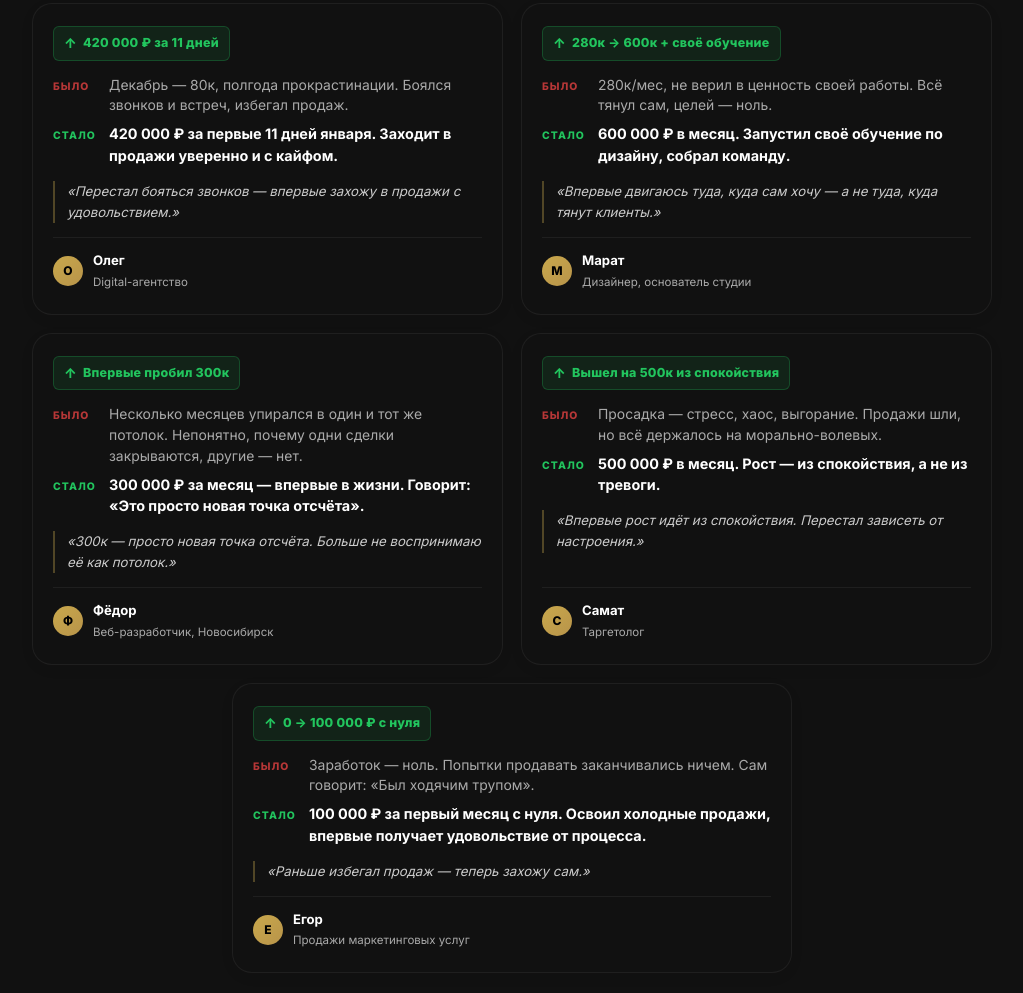
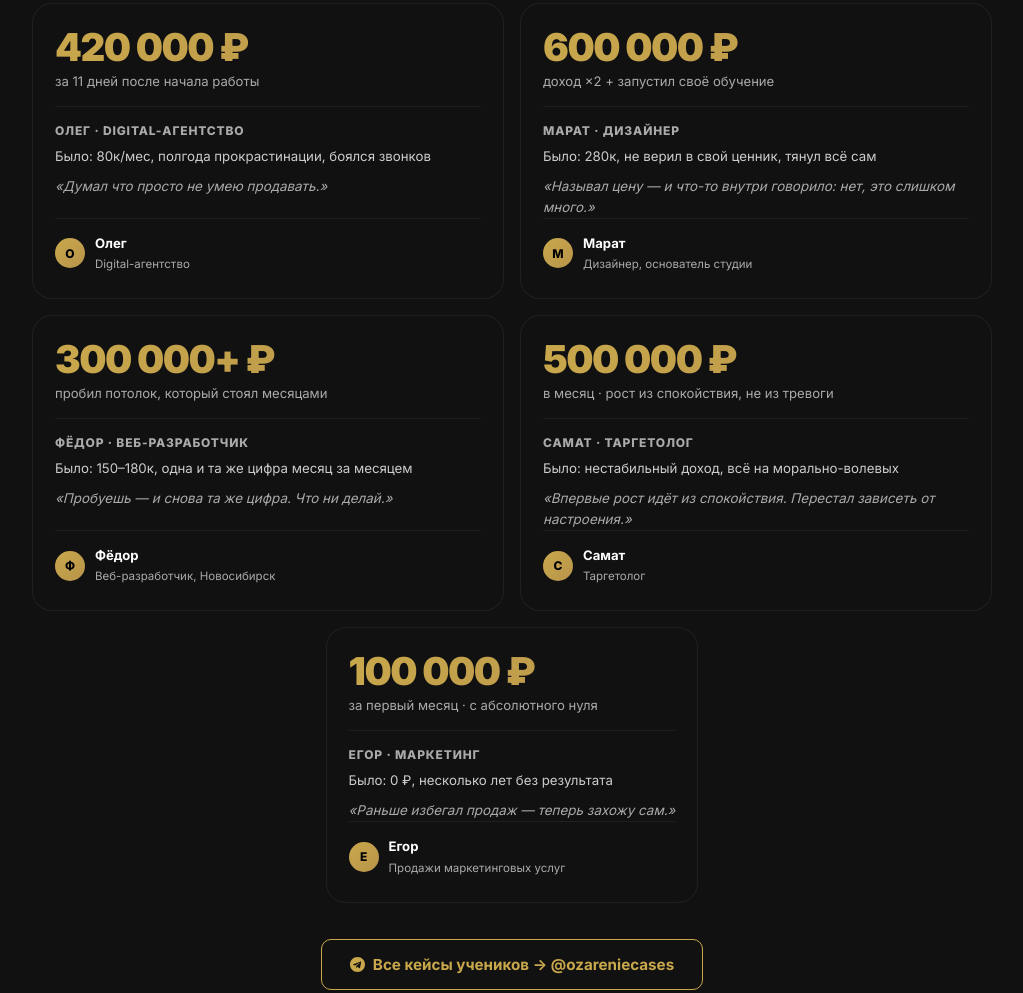
Before and after one commit to vodasolenaya/shamil-project, a plain HTML site: page diagnostic.html in a window 1280 px wide. Shown: the part 4061-5054 px from the top of the page, without its empty margins (128-1151 px from the left). Drawn offline with Linux system fonts and the light colour scheme.

Commit message:
Align diagnostic case cards to match main page style exactly

```diff
--- a/diagnostic.html
+++ b/diagnostic.html
@@ -329,40 +329,28 @@
     @media(max-width:580px){ .testi-grid { grid-template-columns: 1fr; } }
 
     /* ── CASE CARDS ── */
-    .cases-grid { display: grid; grid-template-columns: repeat(2,1fr); gap: 18px; }
+    .cases-grid { display: grid; grid-template-columns: repeat(2,1fr); gap: 16px; }
     .case-card {
       background: var(--card); border: 1px solid var(--border);
-      border-radius: var(--r2); padding: 22px 20px;
-      position: relative; transition: border-color .25s, transform .25s;
-      display: flex; flex-direction: column; gap: 14px;
-      box-shadow: 0 1px 3px rgba(30,20,5,.06), 0 4px 16px rgba(30,20,5,.04);
+      border-radius: var(--r2); padding: 24px 22px;
+      display: flex; flex-direction: column; gap: 0;
+      transition: border-color .25s, transform .25s;
     }
     .case-card:hover { border-color: rgba(240,192,64,.25); transform: translateY(-2px); }
-    .case-result-badge {
-      display: inline-flex; align-items: center; gap: 6px;
-      background: rgba(34,197,94,.1); border: 1px solid rgba(34,197,94,.25);
-      border-radius: 6px; padding: 5px 10px;
-      font-size: .78rem; font-weight: 800; color: #22c55e;
-      letter-spacing: .02em; width: fit-content;
-    }
-    .case-result-badge::before { content: '↑'; font-size: .85rem; }
-    .case-ab { display: flex; flex-direction: column; gap: 7px; }
-    .case-ab-row { display: flex; align-items: baseline; gap: 10px; }
-    .case-ab-label {
-      font-size: .65rem; font-weight: 800; letter-spacing: .1em;
-      text-transform: uppercase; flex-shrink: 0; width: 46px; padding-top: 1px;
-    }
-    .case-ab-row.was .case-ab-label { color: rgba(239,68,68,.75); }
-    .case-ab-row.became .case-ab-label { color: #22c55e; }
-    .case-ab-text { font-size: .87rem; color: var(--text3); line-height: 1.5; }
-    .case-ab-row.became .case-ab-text { color: var(--text); font-weight: 700; font-size: .9rem; }
-    .case-quote {
-      font-size: .83rem; color: var(--text2); line-height: 1.6; font-style: italic;
-      border-left: 2px solid rgba(201,168,76,.35); padding-left: 12px;
-    }
+    .case-result {
+      font-size: clamp(1.8rem,3vw,2.4rem); font-weight: 900; letter-spacing: -1.5px;
+      background: linear-gradient(135deg, var(--gold), var(--gold2));
+      -webkit-background-clip: text; -webkit-text-fill-color: transparent; background-clip: text;
+      line-height: 1; margin-bottom: 5px;
+    }
+    .case-period { font-size: .82rem; color: var(--text3); margin-bottom: 16px; line-height: 1.4; }
+    .case-divider { height: 1px; background: var(--border); margin-bottom: 14px; }
+    .case-who { font-size: .75rem; font-weight: 800; letter-spacing: .07em; text-transform: uppercase; color: var(--text3); margin-bottom: 6px; }
+    .case-before { font-size: .83rem; color: var(--text2); line-height: 1.45; margin-bottom: 10px; }
+    .case-quote { font-size: .84rem; color: var(--text3); line-height: 1.55; font-style: italic; margin-bottom: 0; }
     .case-footer {
       display: flex; align-items: center; gap: 10px;
-      margin-top: auto; padding-top: 12px; border-top: 1px solid var(--border);
+      margin-top: auto; padding-top: 14px; border-top: 1px solid var(--border);
     }
     .case-avatar {
       width: 30px; height: 30px; border-radius: 50%; flex-shrink: 0;
@@ -1140,18 +1128,12 @@
 
       <!-- Олег -->
       <div class="case-card reveal">
-        <div class="case-result-badge">420 000 ₽ за 11 дней</div>
-        <div class="case-ab">
-          <div class="case-ab-row was">
-            <span class="case-ab-label">Было</span>
-            <span class="case-ab-text">Декабрь — 80к, полгода прокрастинации. Боялся звонков и встреч, избегал продаж.</span>
-          </div>
-          <div class="case-ab-row became">
-            <span class="case-ab-label">Стало</span>
-            <span class="case-ab-text">420 000 ₽ за первые 11 дней января. Заходит в продажи уверенно и с кайфом.</span>
-          </div>
-        </div>
-        <p class="case-quote">«Перестал бояться звонков — впервые захожу в продажи с удовольствием.»</p>
+        <div class="case-result">420 000 ₽</div>
+        <div class="case-period">за 11 дней после начала работы</div>
+        <div class="case-divider"></div>
+        <div class="case-who">Олег · Digital-агентство</div>
+        <div class="case-before">Было: 80к/мес, полгода прокрастинации, боялся звонков</div>
+        <div class="case-quote">«Думал что просто не умею продавать.»</div>
         <div class="case-footer">
           <div class="case-avatar">О</div>
           <div><div class="case-name">Олег</div><div class="case-role">Digital-агентство</div></div>
@@ -1160,18 +1142,12 @@
 
       <!-- Марат -->
       <div class="case-card reveal reveal-d1">
-        <div class="case-result-badge">280к → 600к + своё обучение</div>
-        <div class="case-ab">
-          <div class="case-ab-row was">
-            <span class="case-ab-label">Было</span>
-            <span class="case-ab-text">280к/мес, не верил в ценность своей работы. Всё тянул сам, целей — ноль.</span>
-          </div>
-          <div class="case-ab-row became">
-            <span class="case-ab-label">Стало</span>
-            <span class="case-ab-text">600 000 ₽ в месяц. Запустил своё обучение по дизайну, собрал команду.</span>
-          </div>
-        </div>
-        <p class="case-quote">«Впервые двигаюсь туда, куда сам хочу — а не туда, куда тянут клиенты.»</p>
+        <div class="case-result">600 000 ₽</div>
+        <div class="case-period">доход ×2 + запустил своё обучение</div>
+        <div class="case-divider"></div>
+        <div class="case-who">Марат · Дизайнер</div>
+        <div class="case-before">Было: 280к, не верил в свой ценник, тянул всё сам</div>
+        <div class="case-quote">«Называл цену — и что-то внутри говорило: нет, это слишком много.»</div>
         <div class="case-footer">
           <div class="case-avatar">М</div>
           <div><div class="case-name">Марат</div><div class="case-role">Дизайнер, основатель студии</div></div>
@@ -1180,18 +1156,12 @@
 
       <!-- Федя -->
       <div class="case-card reveal">
-        <div class="case-result-badge">Впервые пробил 300к</div>
-        <div class="case-ab">
-          <div class="case-ab-row was">
-            <span class="case-ab-label">Было</span>
-            <span class="case-ab-text">Несколько месяцев упирался в один и тот же потолок. Непонятно, почему одни сделки закрываются, другие — нет.</span>
-          </div>
-          <div class="case-ab-row became">
-            <span class="case-ab-label">Стало</span>
-            <span class="case-ab-text">300 000 ₽ за месяц — впервые в жизни. Говорит: «Это просто новая точка отсчёта».</span>
-          </div>
-        </div>
-        <p class="case-quote">«300к — просто новая точка отсчёта. Больше не воспринимаю её как потолок.»</p>
+        <div class="case-result">300 000+ ₽</div>
+        <div class="case-period">пробил потолок, который стоял месяцами</div>
+        <div class="case-divider"></div>
+        <div class="case-who">Фёдор · Веб-разработчик</div>
+        <div class="case-before">Было: 150–180к, одна и та же цифра месяц за месяцем</div>
+        <div class="case-quote">«Пробуешь — и снова та же цифра. Что ни делай.»</div>
         <div class="case-footer">
           <div class="case-avatar">Ф</div>
           <div><div class="case-name">Фёдор</div><div class="case-role">Веб-разработчик, Новосибирск</div></div>
@@ -1200,18 +1170,12 @@
 
       <!-- Самат -->
       <div class="case-card reveal reveal-d1">
-        <div class="case-result-badge">Вышел на 500к из спокойствия</div>
-        <div class="case-ab">
-          <div class="case-ab-row was">
-            <span class="case-ab-label">Было</span>
-            <span class="case-ab-text">Просадка — стресс, хаос, выгорание. Продажи шли, но всё держалось на морально-волевых.</span>
-          </div>
-          <div class="case-ab-row became">
-            <span class="case-ab-label">Стало</span>
-            <span class="case-ab-text">500 000 ₽ в месяц. Рост — из спокойствия, а не из тревоги.</span>
-          </div>
-        </div>
-        <p class="case-quote">«Впервые рост идёт из спокойствия. Перестал зависеть от настроения.»</p>
+        <div class="case-result">500 000 ₽</div>
+        <div class="case-period">в месяц · рост из спокойствия, не из тревоги</div>
+        <div class="case-divider"></div>
+        <div class="case-who">Самат · Таргетолог</div>
+        <div class="case-before">Было: нестабильный доход, всё на морально-волевых</div>
+        <div class="case-quote">«Впервые рост идёт из спокойствия. Перестал зависеть от настроения.»</div>
         <div class="case-footer">
           <div class="case-avatar">С</div>
           <div><div class="case-name">Самат</div><div class="case-role">Таргетолог</div></div>
@@ -1220,18 +1184,12 @@
 
       <!-- Егор -->
       <div class="case-card reveal" style="grid-column: 1 / -1; max-width: 560px; margin-inline: auto;">
-        <div class="case-result-badge">0 → 100 000 ₽ с нуля</div>
-        <div class="case-ab">
-          <div class="case-ab-row was">
-            <span class="case-ab-label">Было</span>
-            <span class="case-ab-text">Заработок — ноль. Попытки продавать заканчивались ничем. Сам говорит: «Был ходячим трупом».</span>
-          </div>
-          <div class="case-ab-row became">
-            <span class="case-ab-label">Стало</span>
-            <span class="case-ab-text">100 000 ₽ за первый месяц с нуля. Освоил холодные продажи, впервые получает удовольствие от процесса.</span>
-          </div>
-        </div>
-        <p class="case-quote">«Раньше избегал продаж — теперь захожу сам.»</p>
+        <div class="case-result">100 000 ₽</div>
+        <div class="case-period">за первый месяц · с абсолютного нуля</div>
+        <div class="case-divider"></div>
+        <div class="case-who">Егор · Маркетинг</div>
+        <div class="case-before">Было: 0 ₽, несколько лет без результата</div>
+        <div class="case-quote">«Раньше избегал продаж — теперь захожу сам.»</div>
         <div class="case-footer">
           <div class="case-avatar">Е</div>
           <div><div class="case-name">Егор</div><div class="case-role">Продажи маркетинговых услуг</div></div>
```
